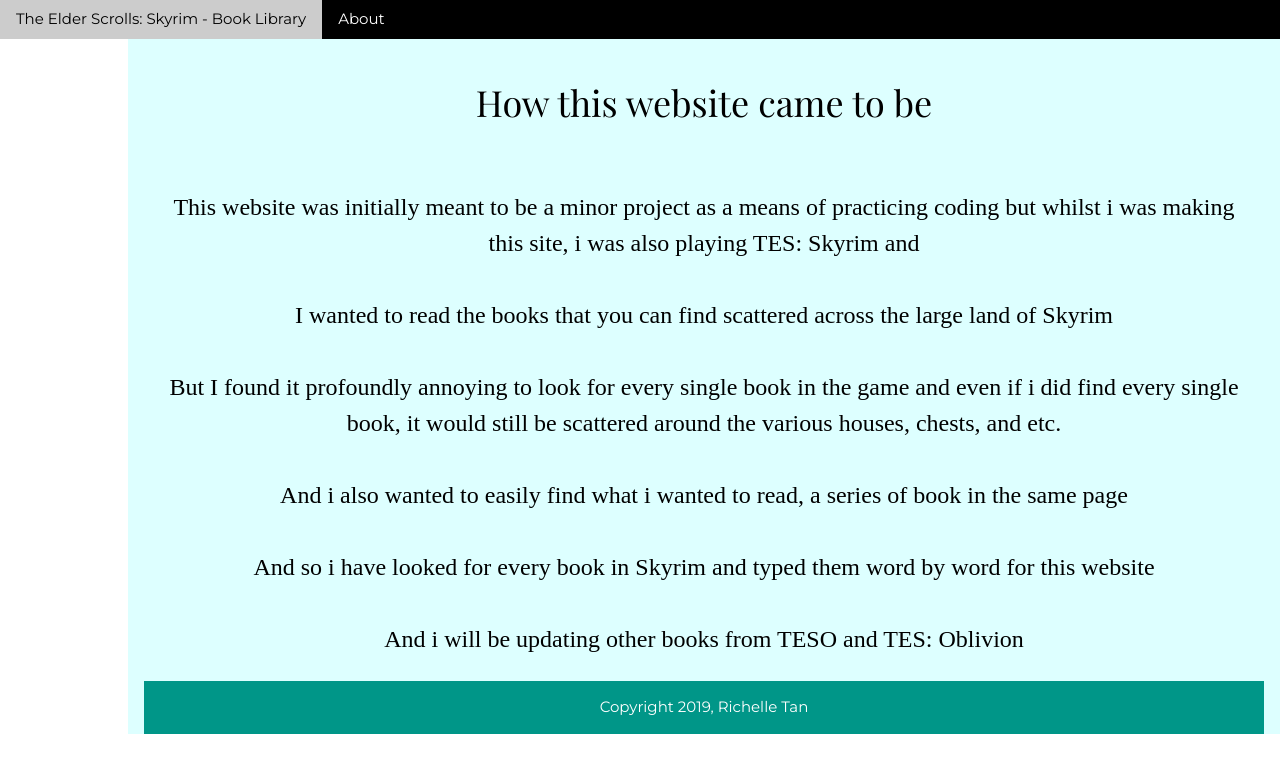
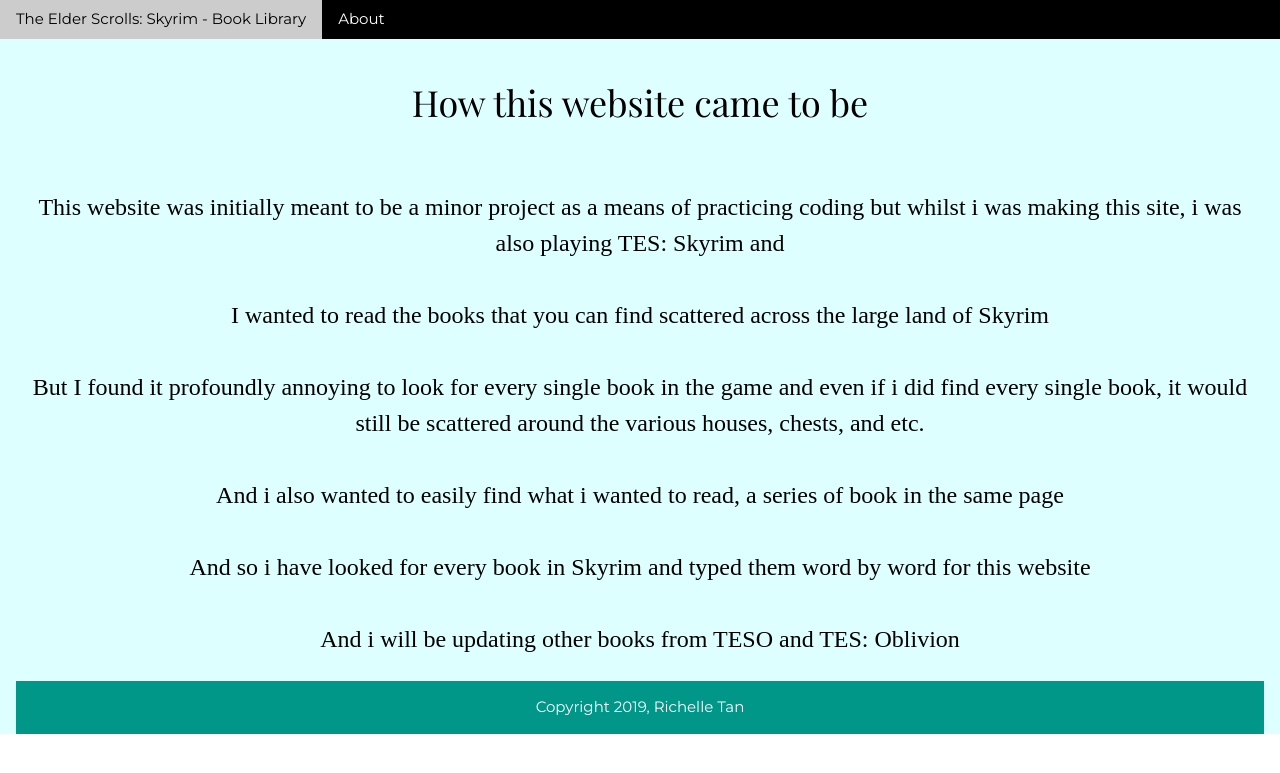
Before and after one commit to RichelleT/DjangoProjects, a Django app: page /about/ in a window 1280 px wide. Shown: the top 773 px of the page. Run offline with Django 3.2, Linux system fonts and the light colour scheme.

Commit message:
fixed "about" page/html

```diff
--- a/Project_One/Alpha/templates/Alpha/about.html
+++ b/Project_One/Alpha/templates/Alpha/about.html
@@ -35,10 +35,6 @@
 </div>
 <!-- End of Tab -->
 
-<!-- Page width -->
-<div style="margin-left:10%">
-<!-- End of Page width -->
-
 <!--Page Content -->
 <div class="w3-container w3-center w3-pale-blue w3-Playfair">
 	<p class="w3-xxlarge">
@@ -63,7 +59,7 @@
 <!-- End of page content -->
 
 <!-- Footer -->
-<div class="w3-container w3-teal w3-Montserrat">
+<div class="w3-container w3-teal w3-Montserrat w3-center">
   <p>Copyright 2019, Richelle Tan</p>
 </div>
 <!-- End of Footer -->
--- a/Project_One/Alpha/templates/Alpha/home.html
+++ b/Project_One/Alpha/templates/Alpha/home.html
@@ -31,14 +31,15 @@
 <!-- Tab -->
 <div class="w3-bar w3-black w3-Montserrat">
   <a href="/" class="w3-bar-item w3-button w3-mobile">The Elder Scrolls: Skyrim - Book Library</a>
+
+  <a href="/about" class="w3-bar-item w3-button w3-mobile">About</a>
 <!-- Dropdown list in bar -->
   <div class="w3-dropdown-content w3-bar-block w3-card-4">
       <a href="/skyrim" class="w3-bar-item w3-button w3-Playfair">TES - Skyrim</a>
       <a href="#" class="w3-bar-item w3-button w3-Playfair">TES - Oblivion</a>
       <a href="#" class="w3-bar-item w3-button w3-Playfair">TESO</a>
-    </div>
+  </div>
 <!-- End of Dropdown list in bar -->
-  <a href="/about" class="w3-bar-item w3-button w3-mobile">About</a>
 </div>
 <!-- End of Tab -->
 
```
